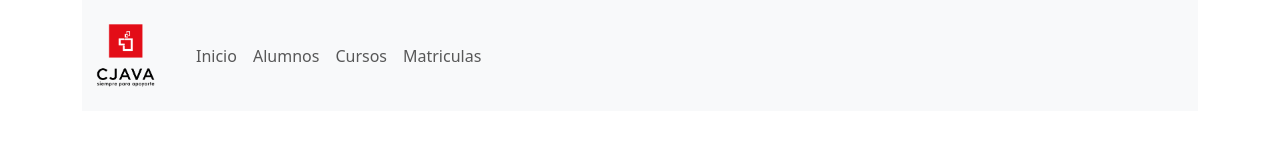
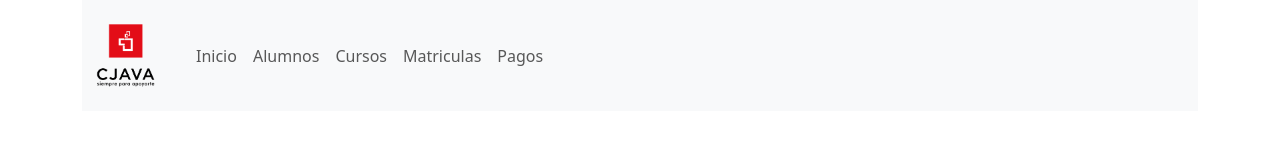
Before and after one commit to jyarango13/ProyectoAngularFront, an Angular app: page / in a window 1280 px wide. Shown: the top 157 px of the page. Built offline with nearby package versions, Linux system fonts and the light colour scheme.

Commit message:
19-ahorosiok

```diff
--- a/src/app/utiles/cabecera-app/cabecera-app.component.html
+++ b/src/app/utiles/cabecera-app/cabecera-app.component.html
@@ -16,6 +16,9 @@
         <li class="nav-item">
           <a class="nav-link" href="/matriculas">Matriculas</a>
         </li>
+        <li class="nav-item">
+          <a class="nav-link" href="/pagos">Pagos</a>
+        </li>
 
 
 
```
